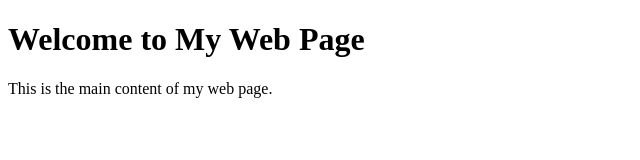
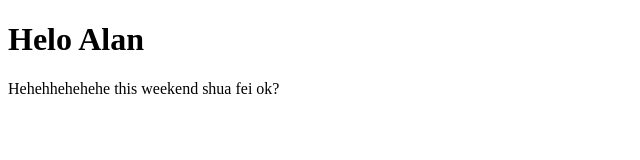
Before and after one commit to xyz919/MyFirstWeb, a plain HTML site: page index.html in a window 1280 px wide. Shown: the whole page, without its empty margins (0-640 px from the left). Drawn offline with Linux system fonts and the light colour scheme.

Commit message:
Update index.html

```diff
--- a/index.html
+++ b/index.html
@@ -5,8 +5,8 @@
    <title>My Web Page</title>
 </head>
 <body>
-   <h1>Welcome to My Web Page</h1>
-   <p>This is the main content of my web page.</p>
+   <h1>Helo Alan</h1>
+   <p>Hehehhehehehe this weekend shua fei ok? </p>
    <!-- Other content goes here -->
 </body>
 </html>
```
